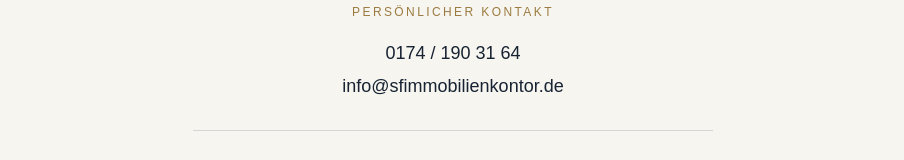
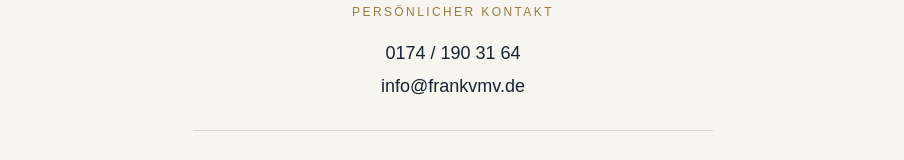
Before and after one commit to skfrank81/sfimmobilienkontor, a plain HTML site: page index.html in a window 1280 px wide. Shown: the part 964-1124 px from the top of the page, without its empty margins (187-1091 px from the left). Drawn offline with Linux system fonts and the light colour scheme.

Commit message:
index.html

```diff
--- a/index.html
+++ b/index.html
@@ -348,7 +348,7 @@
                 </a>
 
                 <a href="mailto:info@sfimmobilienkontor.de">
-                    info@sfimmobilienkontor.de
+                    info@frankvmv.de
                 </a>
 
             </div>
```
